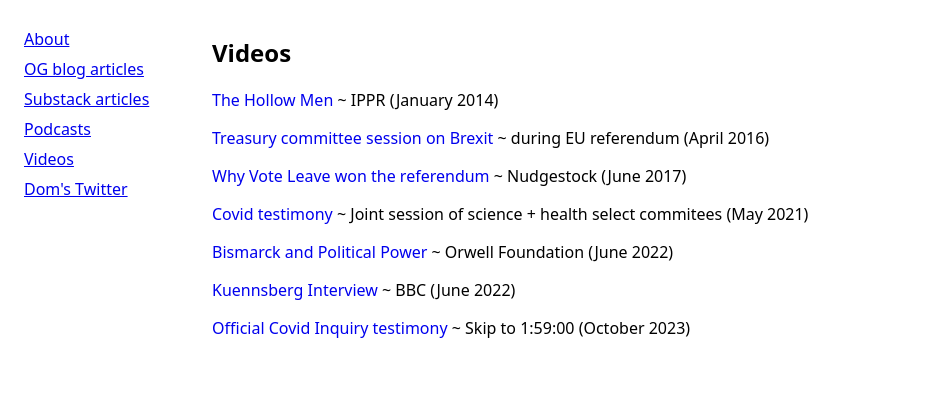
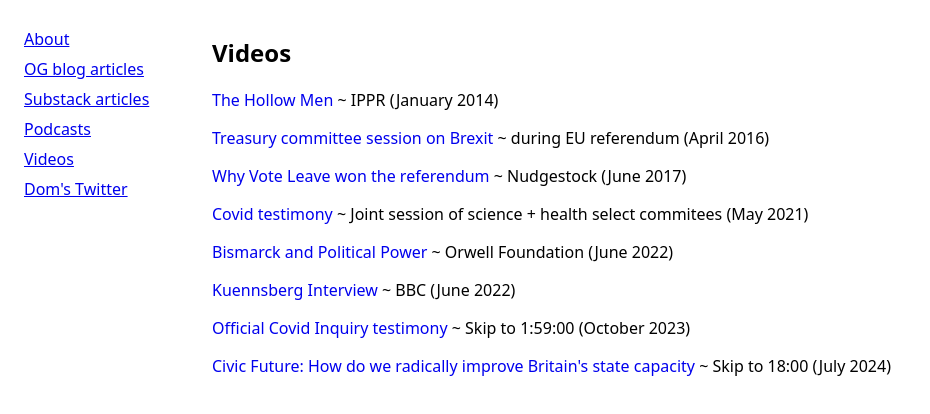
Before and after one commit to luco17/dominic_cummings_reader, an Astro site: page /videos in a window 1280 px wide. Shown: the whole page, without its empty margins (0-930 px from the left). Built offline with nearby package versions, Linux system fonts and the light colour scheme; Astro itself is replaced by a stand-in of ours.

Commit message:
new dom video

```diff
--- a/src/pages/videos.astro
+++ b/src/pages/videos.astro
@@ -44,6 +44,12 @@
     context: "Skip to 1:59:00",
     date: "October 2023",
   },
+  {
+    link: "https://www.youtube.com/watch?v=nMn_UqAsl4w",
+    title: "Civic Future: How do we radically improve Britain's state capacity",
+    context: "Skip to 18:00",
+    date: "July 2024",
+  },
 ];
 ---
 
```
